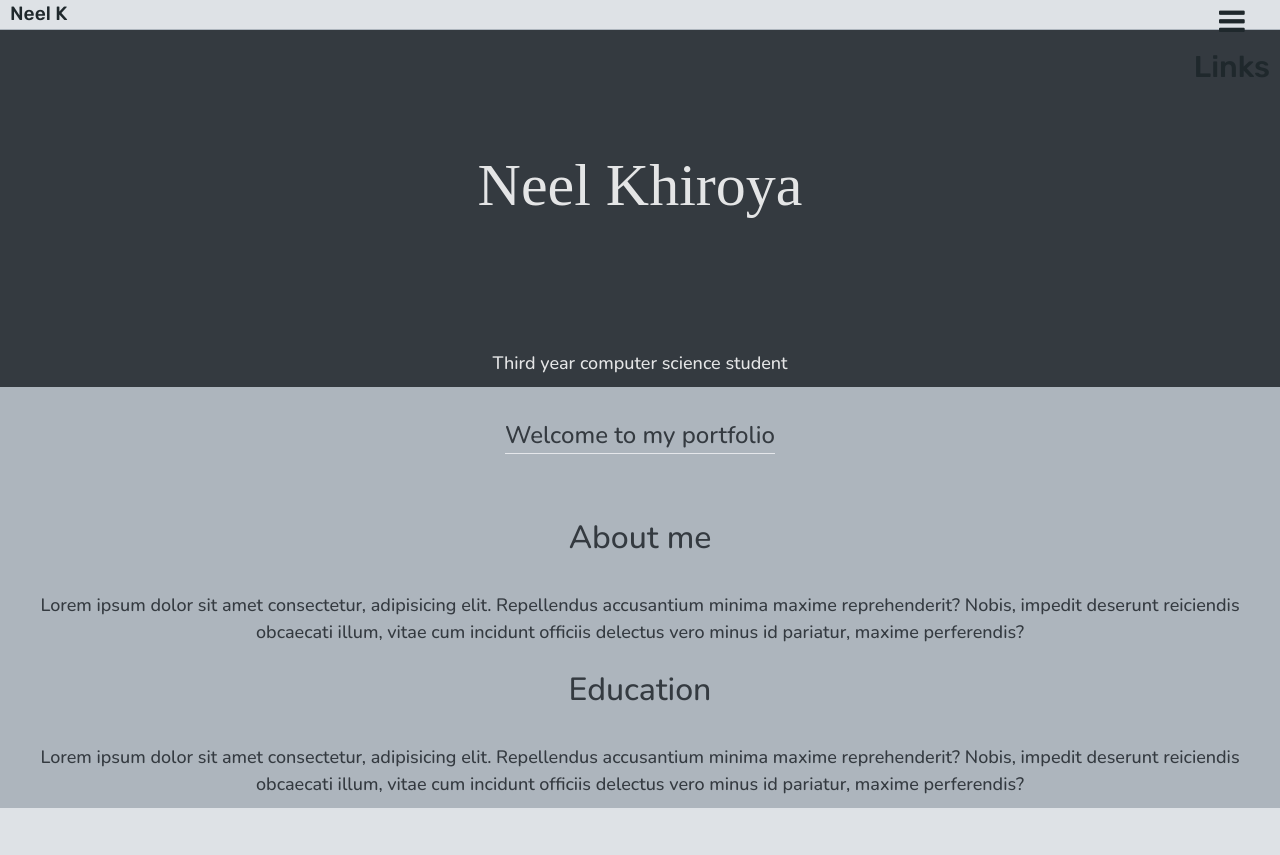
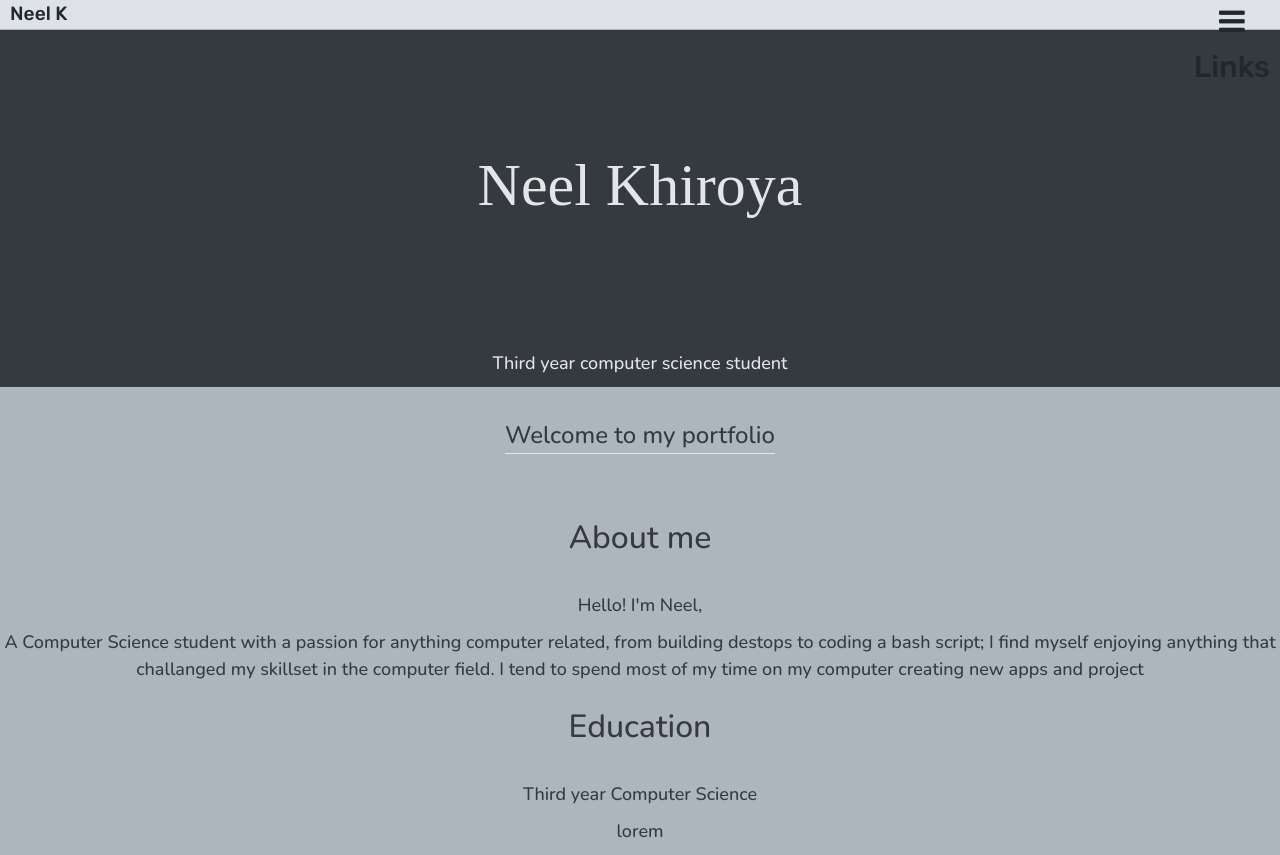
Before and after one commit to NeelthebigGuy/navbar_practice, a React (Vite) app: page / in a window 1280 px wide. Before the commit the page ends 808 px from the top, so only its background shows below. Built offline with nearby package versions, Linux system fonts and the light colour scheme; a web font is replaced by a local one.

Commit message:
home page worked on

```diff
--- a/src/componets/Home.jsx
+++ b/src/componets/Home.jsx
@@ -5,6 +5,17 @@ import './css/home.css'
 function HomeContent(props){
   return(
     <>
+      <div className='homecontenttitle pt-14'>
+        {props.title}
+      </div>
+
+      <div className='homecontent pl-4 pr-4 pb-4 pt-4'>
+        {props.intro}
+      </div>
+
+      <div className='homecontent pl-4 pr-4 pb-10'>
+        {props.description}
+      </div>
     </>
   )
 }
@@ -37,21 +48,9 @@ export default function Home() {
 
     <div className='contentcontainer'>
         <span>
-          <div className='homecontenttitle pt-10'>
-            About me
-          </div>
+          <HomeContent title="About me" intro="Hello! I'm Neel," description="A Computer Science student with a passion for anything computer related, from building destops to coding a bash script; I find myself enjoying anything that challanged my skillset in the computer field. I tend to spend most of my time on my computer creating new apps and project"/>
 
-          <div className='homecontent pl-4 pr-4 pb-10'>
-            Lorem ipsum dolor sit amet consectetur, adipisicing elit. Repellendus accusantium minima maxime reprehenderit? Nobis, impedit deserunt reiciendis obcaecati illum, vitae cum incidunt officiis delectus vero minus id pariatur, maxime perferendis?
-          </div>
-
-          <div className='homecontenttitle pt-10'>
-            Education
-          </div>
-
-          <div className='homecontent pl-4 pr-4 pb-10'>
-            Lorem ipsum dolor sit amet consectetur, adipisicing elit. Repellendus accusantium minima maxime reprehenderit? Nobis, impedit deserunt reiciendis obcaecati illum, vitae cum incidunt officiis delectus vero minus id pariatur, maxime perferendis?
-          </div>
+          <HomeContent title="Education" intro="Third year Computer Science" description="lorem"/>
         </span>
     </div>
     </>
--- a/src/componets/NavBar.jsx
+++ b/src/componets/NavBar.jsx
@@ -22,6 +22,11 @@ export default function NavBar() {
     const [isOpen, setOpen] = useState(0);
 
     const toggleDropDown = () => {
+
+        //scrolls to top to see navbar.
+        window.scrollTo({top: 0, behavior: 'smooth'});
+
+        //active state for our navbar.
         if(isOpen == 1){
             document.getElementById("myDropDown").style.height = "0px";
             setOpen(0);
```
